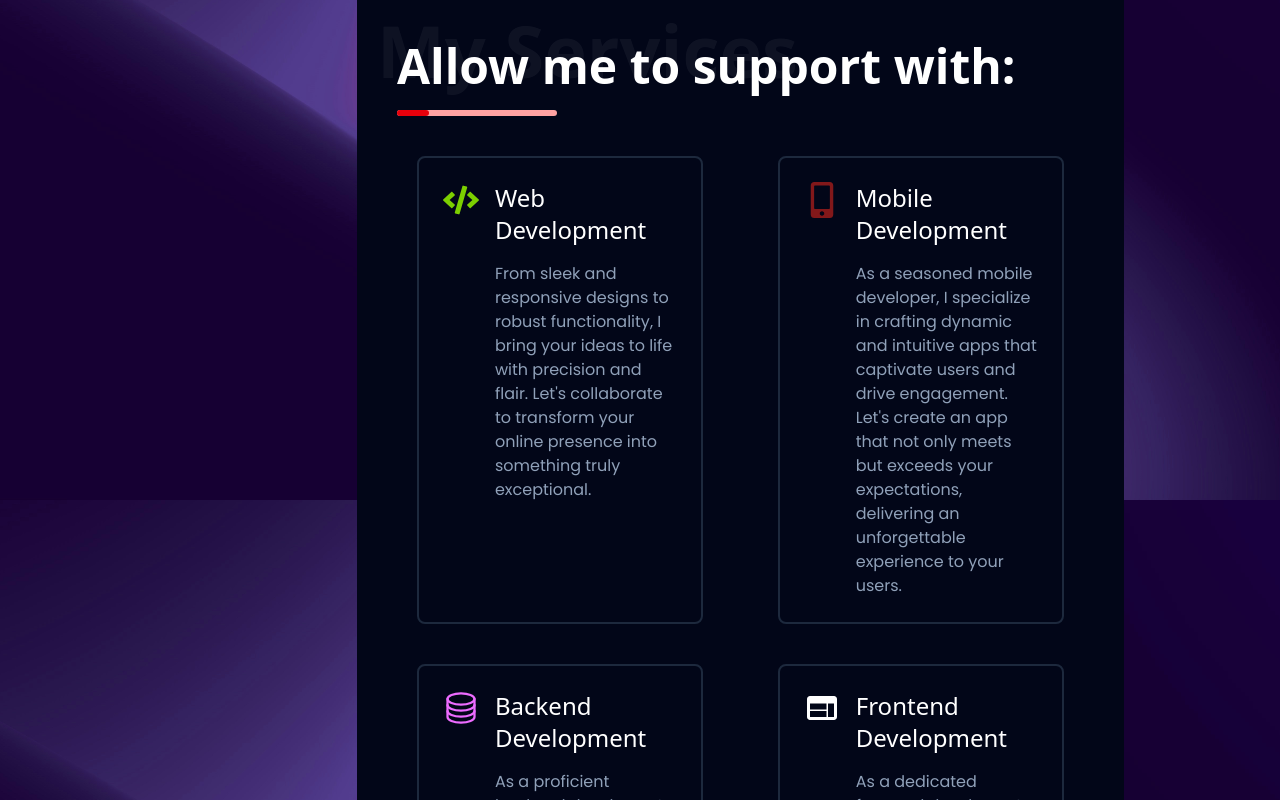
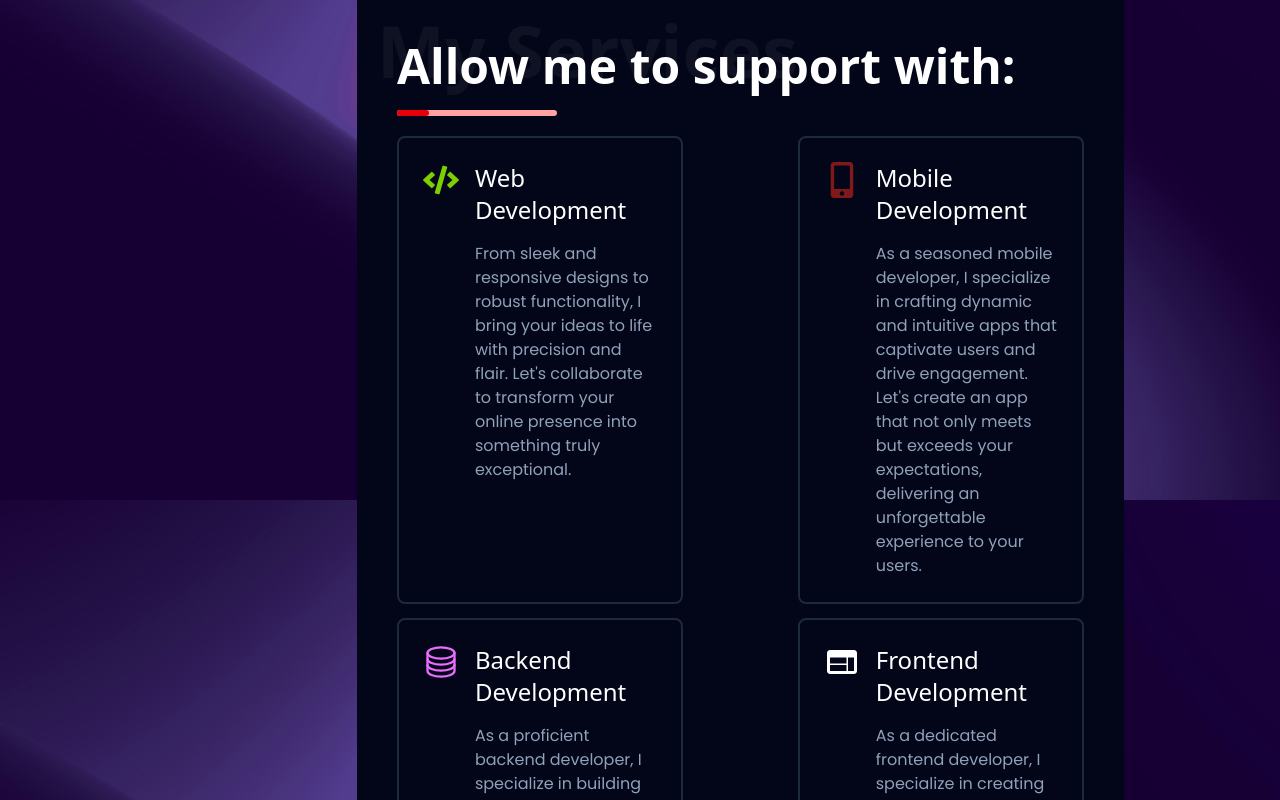
Before and after one commit to rmjuarez12/personal-portfolio, a Next.js app: page / in a window 1280 px wide. Shown: the part 1100-1900 px from the top of the page. Built offline with nearby package versions, Linux system fonts and the light colour scheme.

Commit message:
adjusted for mobile

```diff
--- a/src/app/page.tsx
+++ b/src/app/page.tsx
@@ -112,11 +112,11 @@ export default function Home() {
 
       <Heading title="Allow me to support with:" subtitle="My Services" showBorder={true} className="mt-20" />
 
-      <div className="flex md:flex-row flex-col flex-wrap justify-between">
+      <div className="flex md:flex-row flex-col flex-wrap justify-between gap-3.5">
         {services.map((service, index) => {
           return (
             <ServiceBox
-              className="md:basis-5/12 basis-full m-5"
+              className="md:basis-5/12 basis-full"
               key={index}
               icon={service.icon}
               title={service.title}
```
